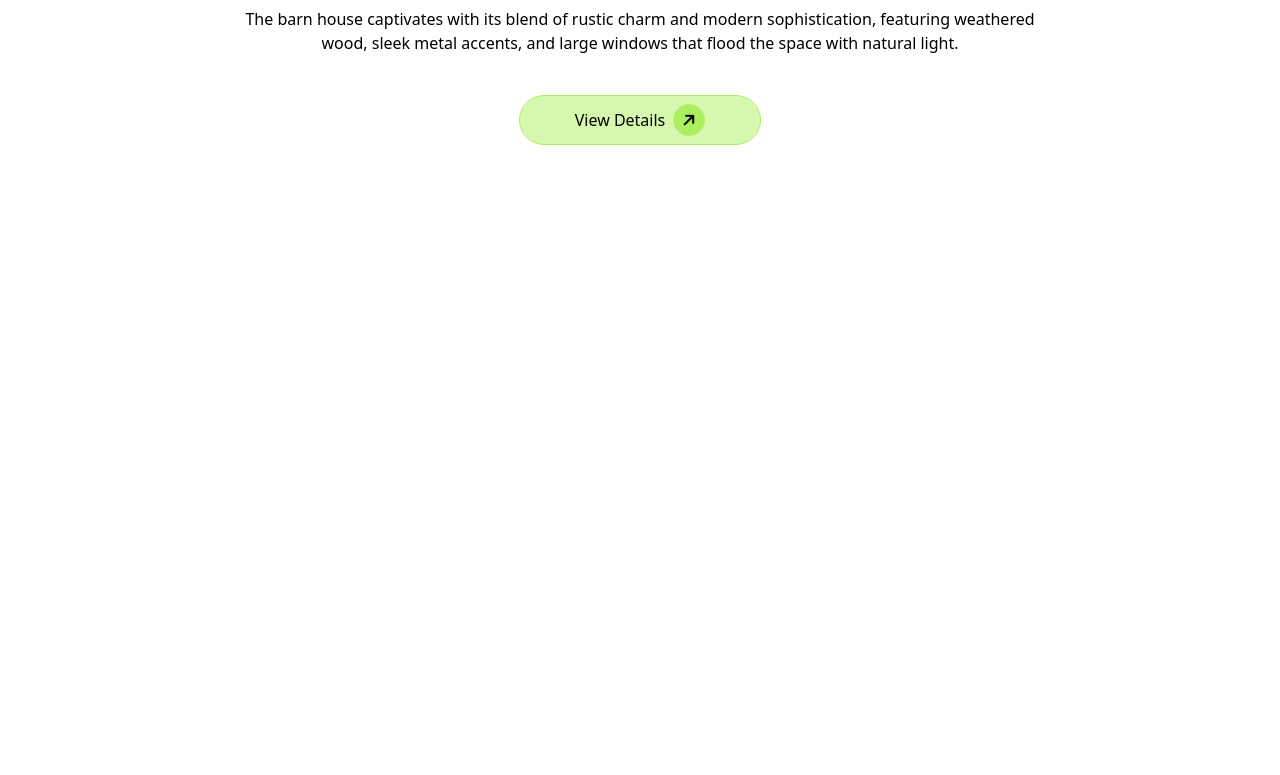
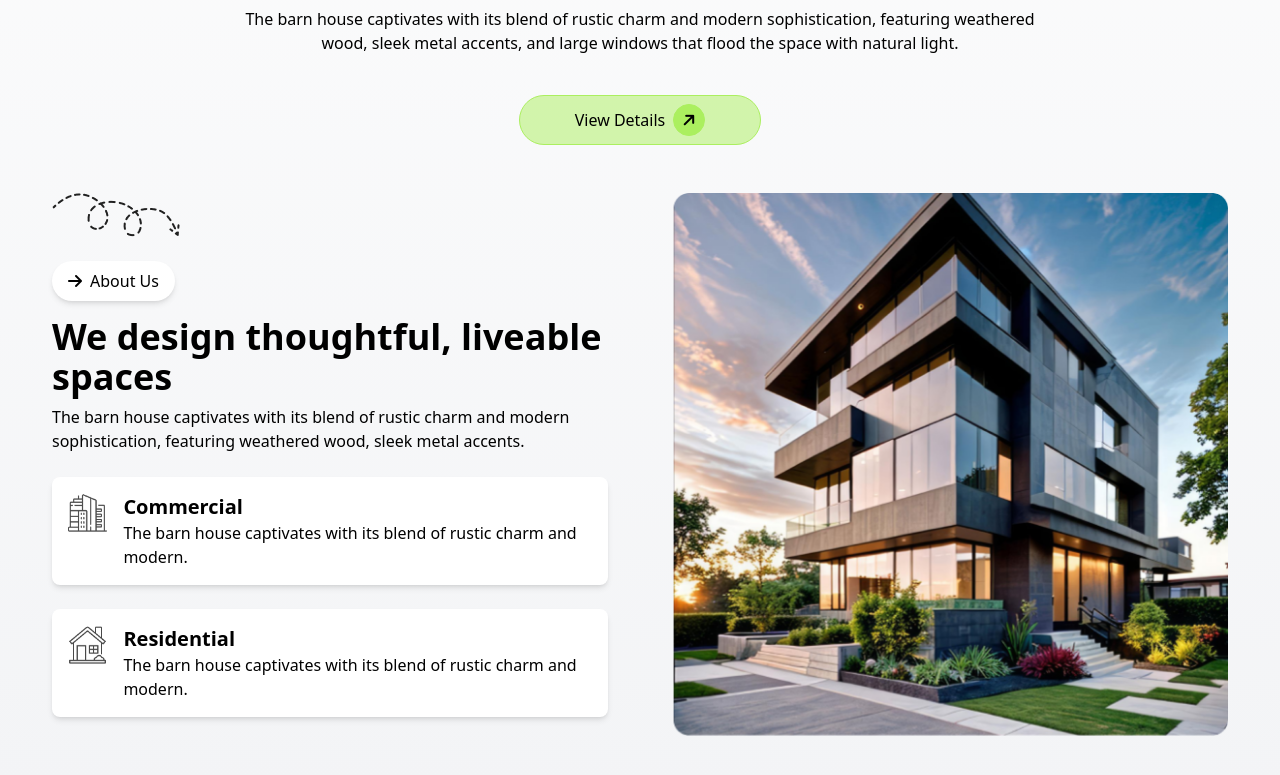
Before and after one commit to sumaiyaamin/prohero-assignment3, a plain HTML site: page index.html in a window 1280 px wide. Shown: the part 635-1410 px from the top of the page. Before the commit the page ends 848 px from the top, so only its background shows below. Drawn offline with nearby package versions, Linux system fonts and the light colour scheme.

Commit message:
about us section added

```diff
--- a/index.html
+++ b/index.html
@@ -4,32 +4,27 @@
   <meta charset="UTF-8">
   <meta name="viewport" content="width=device-width, initial-scale=1.0">
   <title>Interior Site</title>
-  <!-- tailwind cdn -->
+  <!-- Tailwind CSS CDN -->
   <script src="https://cdn.tailwindcss.com"></script>
   <script>
     tailwind.config = {
       theme: {
         extend: {
           colors: {
-            clifford: '#da373d',
             customGreen: '#ABEF5F',
-          },
-          backgroundImage: {
-            'custom-gradient': 'linear-gradient(0deg, rgb(255, 255, 255), rgba(255, 255, 255, 0) 100%)',
           }
         }
       }
     }
   </script>
-  <!-- google font cdn-->
+  <!-- Google Fonts -->
   <link rel="preconnect" href="https://fonts.googleapis.com">
-  <link rel="preconnect" href="https://fonts.gstatic.com" crossorigin>
-  <link href="https://fonts.googleapis.com/css2?family=Inter:ital,opsz,wght@0,14..32,100..900;1,14..32,100..900&family=Manrope:wght@200..800&display=swap" rel="stylesheet">
-  <!-- font awesome cdn -->
+  <link href="https://fonts.googleapis.com/css2?family=Inter:wght@400;700&display=swap" rel="stylesheet">
+  <!-- Font Awesome -->
   <script src="https://kit.fontawesome.com/c1d51ea670.js" crossorigin="anonymous"></script>
 </head>
-<body class="flex flex-col min-h-screen bg-custom-gradient p-5">
-<!-- header section starts here -->
+<body class="flex flex-col min-h-screen bg-gradient-to-b from-white to-gray-100 p-5">
+<!-- Header -->
 <header class="flex flex-row justify-between items-center p-4 bg-white">
   <div class="flex items-center mb-4 lg:mb-0">
     <div class="flex items-center justify-center w-8 h-8 rounded-full bg-customGreen mr-2">
@@ -39,7 +34,7 @@
   </div>
 
   <div class="flex items-center lg:hidden mb-4">
-    <div class="flex items-center justify-center w-10 h-10 rounded-full bg-white">
+    <div class="flex items-center justify-center w-10 h-10 rounded-full bg-white shadow-lg">
       <i class="fa-solid fa-bars text-black"></i>
     </div>
   </div>
@@ -69,9 +64,9 @@
   </div>
 </header>
 
-<!-- main section starts here -->
+<!-- Main Section -->
 <main class="flex-grow p-4">
-  <!-- banner section -->
+  <!-- Banner Section -->
   <div class="text-center mb-8">
     <img src="./assets/banner.png" alt="Banner" class="mx-auto mb-4">
     <h2 class="text-6xl font-bold mb-2">A barn house of this design has a <br>striking appearance</h2>
@@ -85,9 +80,44 @@
       </button>
     </div>
   </div>
+
+  <!-- About Us Section -->
+  <section class="flex flex-col lg:flex-row items-start justify-between gap-8">
+    <div class="flex-1 p-4">
+      <img src="./assets/Vector.png" alt="" class="hidden lg:block">
+      <button class="bg-white text-black px-4 py-2 rounded-full shadow-md flex items-center justify-center mt-6 mx-auto lg:mx-0">
+        <i class="fa-solid fa-arrow-right"></i> <span class="ml-2">About Us</span>
+      </button>
+      <h3 class="text-4xl font-bold mt-4 text-center lg:text-left">We design thoughtful, liveable spaces</h3>
+      <p class="mt-2 text-center lg:text-left">The barn house captivates with its blend of rustic charm and modern sophistication, featuring weathered wood, sleek metal accents.</p>
+
+      <div class="flex flex-col space-y-6 mt-6">
+        <!-- card-1 -->
+        <div class="bg-white p-4 rounded-lg shadow-md flex">
+          <img src="./assets/commercial.png" alt="Commercial" class="w-10 h-10 mr-4">
+          <div class="flex flex-col justify-center">
+            <h4 class="text-xl font-bold">Commercial</h4>
+            <p>The barn house captivates with its blend of rustic charm and modern.</p>
+          </div>
+        </div>
+        <!-- card-2 -->
+        <div class="bg-white p-4 rounded-lg shadow-md flex">
+          <img src="./assets/residential.png" alt="Residential" class="w-10 h-10 mr-4">
+          <div class="flex flex-col justify-center">
+            <h4 class="text-xl font-bold">Residential</h4>
+            <p>The barn house captivates with its blend of rustic charm and modern.</p>
+          </div>
+        </div>
+      </div>
+    </div>
+
+    <div class="flex-1 p-4">
+      <img src="./assets/Rectangle.png" alt="Additional Image" class="w-full rounded-md">
+    </div>
+  </section>
 </main>
 
-<!-- footer section starts here -->
+<!-- Footer -->
 <footer>
 </footer>
 
```
